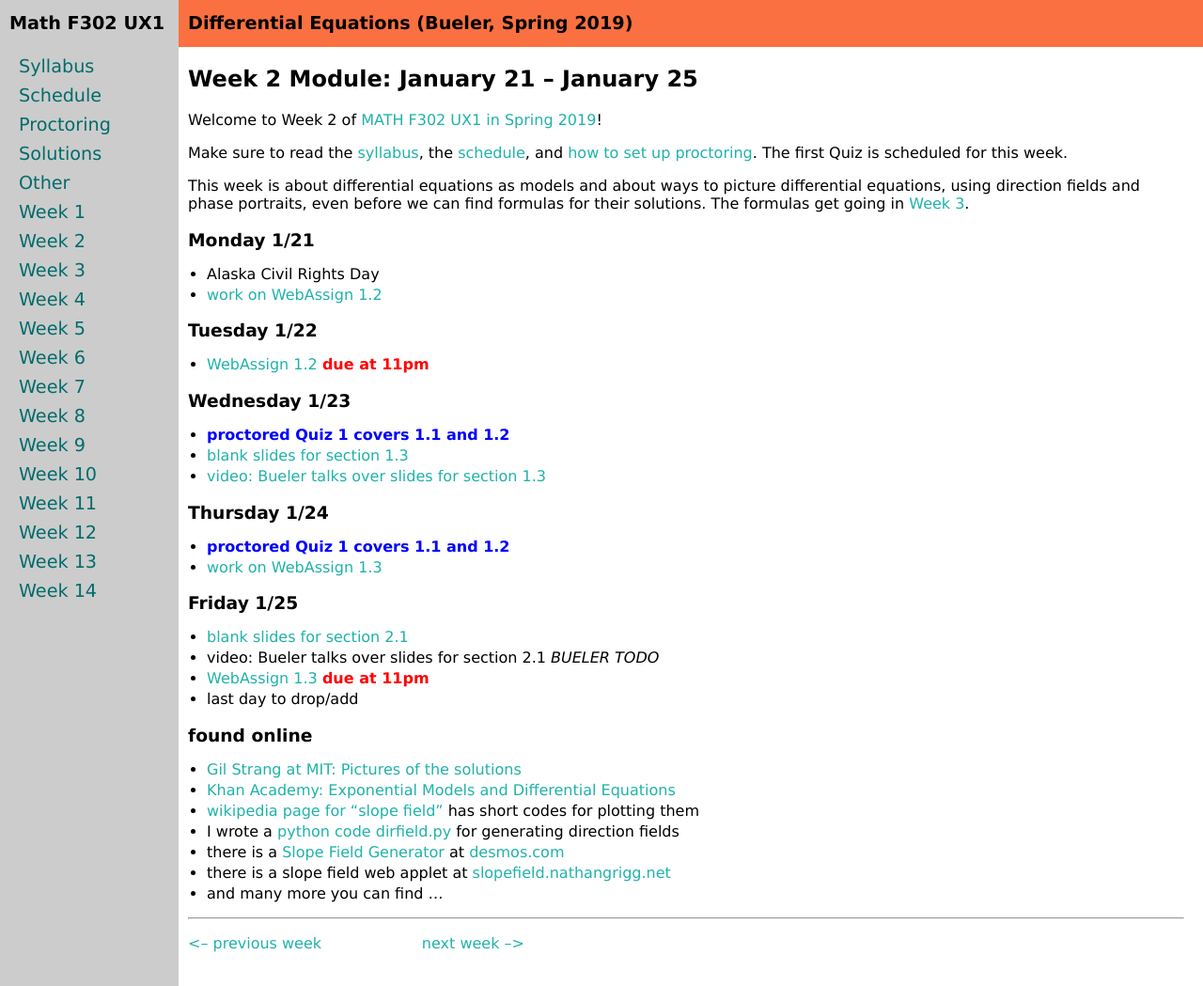
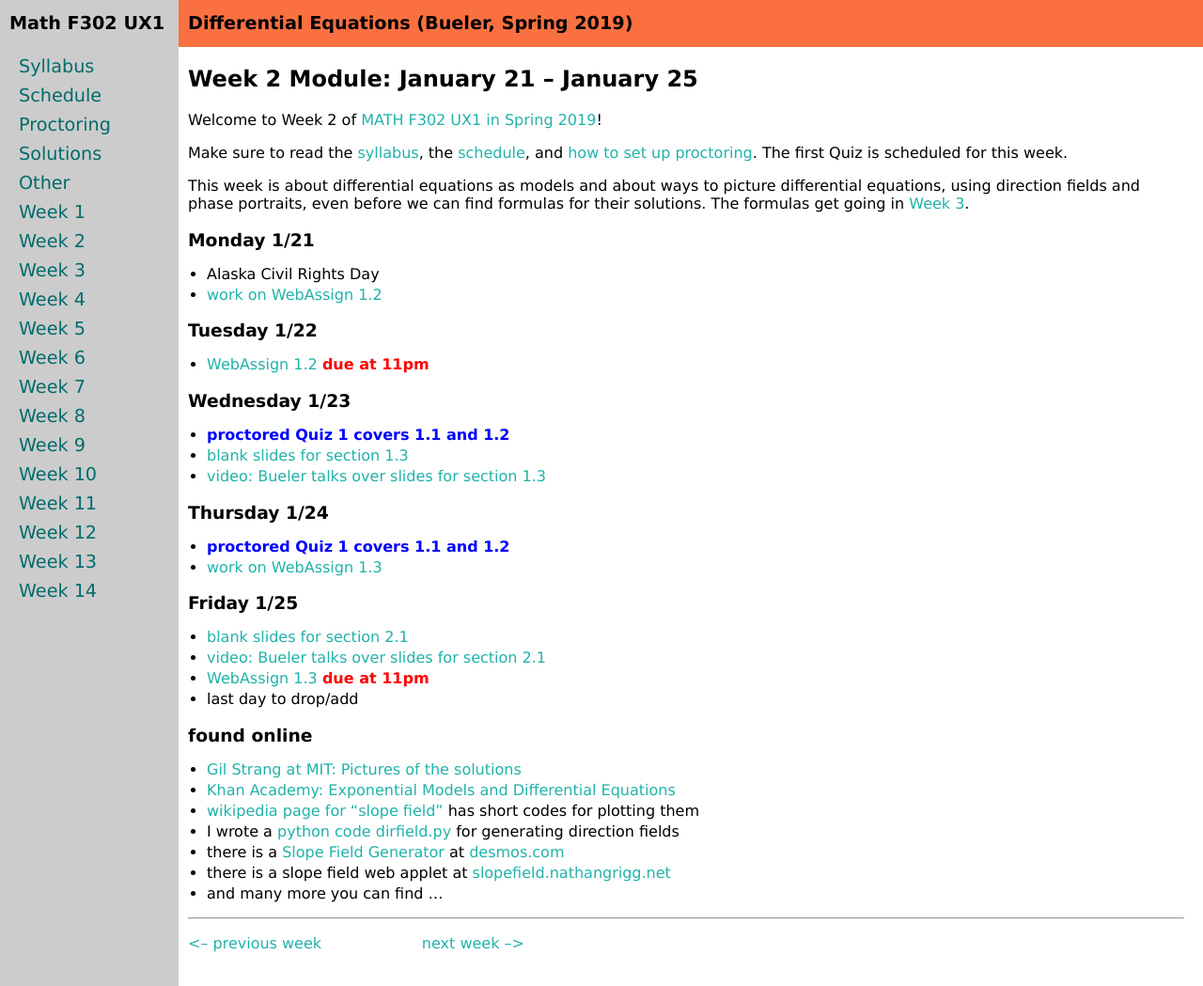
Before and after one commit to bueler/math302, a Jekyll site: the page built from week2.md, in a window 1280 px wide and 1049 px high. Shown: the whole window at 94% size. Built offline with Jekyll 4.4.1, drawn with Linux system fonts in a browser that asks for light colours.

Commit message:
link to video ... done with week 2

```diff
--- a/week2.md
+++ b/week2.md
@@ -29,7 +29,7 @@
 
 ### Friday 1/25
 * [blank slides for section 2.1](assets/slides/2-1.pdf)
-* video: Bueler talks over slides for section 2.1 _BUELER TODO_
+* [video: Bueler talks over slides for section 2.1](https://drive.explaineverything.com/thecode/BECRMSX)
 * [WebAssign 1.3](https://www.webassign.net/) <span style="color:red">**due at 11pm**</span>
 * last day to drop/add
 
```
